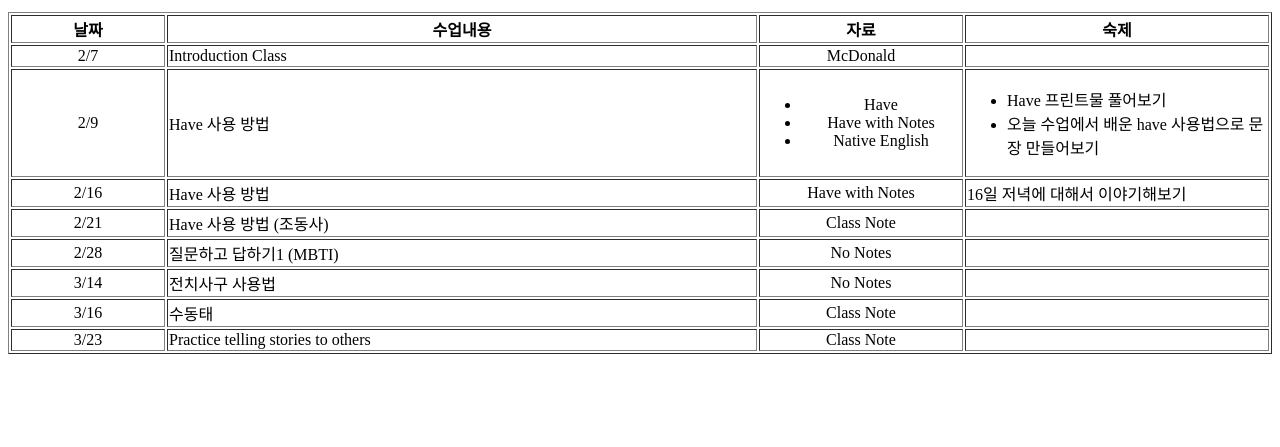
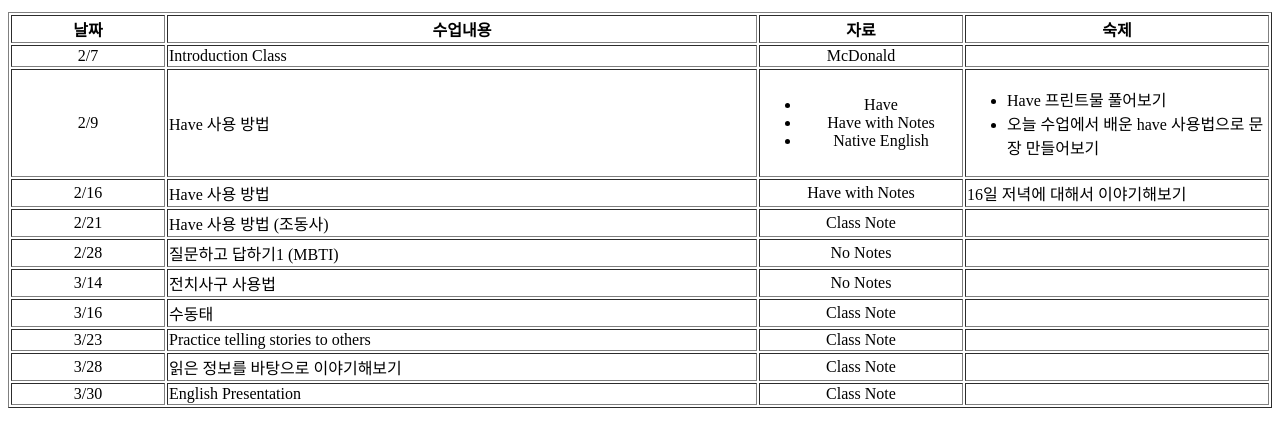
Before and after one commit to JohnathanIssac/JDSFT, a plain HTML site: page index.html in a window 1280 px wide. Shown: the part 113-560 px from the top of the page. Drawn offline with Linux system fonts and the light colour scheme.

Commit message:
Update index.html

```diff
--- a/index.html
+++ b/index.html
@@ -84,6 +84,19 @@
                     <td id="file"><a href="220323_정다슬님_10-37.pdf">Class Note</a></td>
                     <td></td>
                 </tr>
+
+                <tr>
+                    <td id="date">3/28</td>
+                    <td>읽은 정보를 바탕으로 이야기해보기</td>
+                    <td id="file"><a href="220328_정다슬님_11-37.pdf">Class Note</a></td>
+                    <td></td>
+                </tr>
+                <tr>
+                    <td id="date">3/30</td>
+                    <td>English Presentation</td>
+                    <td id="file"><a href="220330_정다슬님_12-37.pdf">Class Note</a></td>
+                    <td></td>
+                </tr>
             </table>
         </div>
     </body>
```
